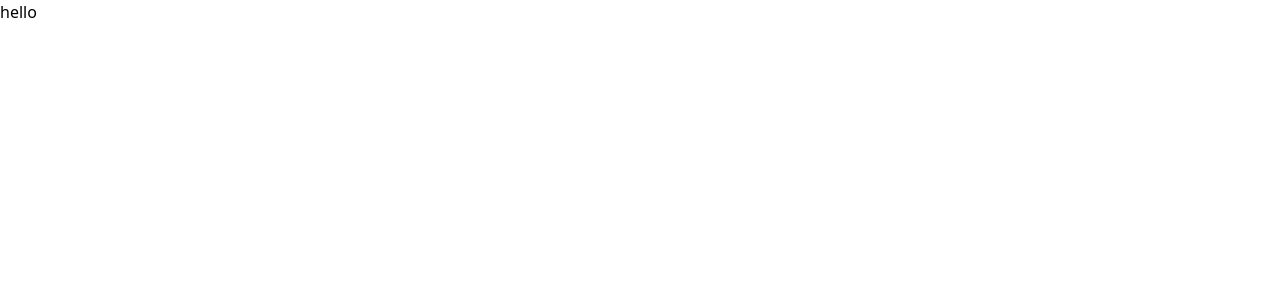
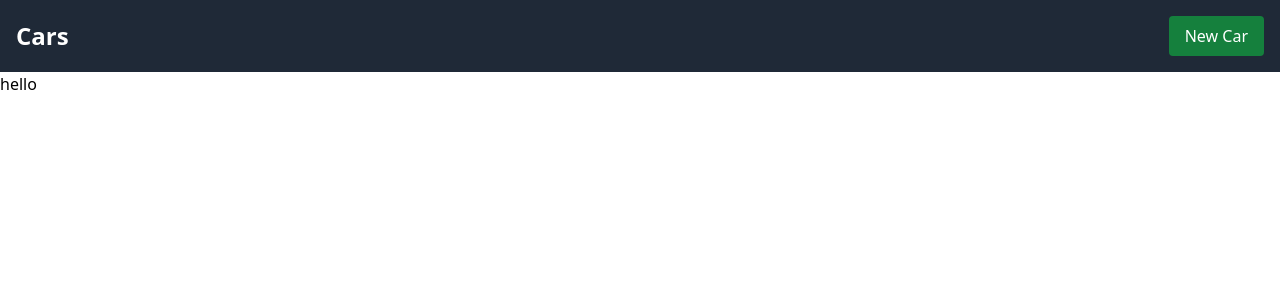
Before and after one commit to CroFrank/Cars, a React (Vite) app: page / in a window 1280 px wide. Shown: the top 300 px of the page. Built offline with nearby package versions, Linux system fonts and the light colour scheme.

Commit message:
Create navbar component

```diff
--- /dev/null
+++ b/src/components/Navbar.tsx
@@ -0,0 +1,15 @@
+export default function Navbar() {
+  return (
+    <div className="bg-gray-800 text-white">
+      <nav className="container mx-auto flex items-center justify-between p-4">
+        <h2 className="text-2xl font-bold">Cars</h2>
+        <a
+          href="#"
+          className="bg-green-700 hover:bg-green-600 px-4 py-2 rounded"
+        >
+          New Car
+        </a>
+      </nav>
+    </div>
+  )
+}
--- a/src/main.tsx
+++ b/src/main.tsx
@@ -1,10 +1,12 @@
-import React from 'react'
-import ReactDOM from 'react-dom/client'
-import App from './App.tsx'
-import './index.css'
+import React from "react"
+import ReactDOM from "react-dom/client"
+import App from "./App.tsx"
+import "./index.css"
+import Navbar from "./components/Navbar.tsx"
 
-ReactDOM.createRoot(document.getElementById('root')!).render(
+ReactDOM.createRoot(document.getElementById("root")!).render(
   <React.StrictMode>
+    <Navbar />
     <App />
-  </React.StrictMode>,
+  </React.StrictMode>
 )
```
